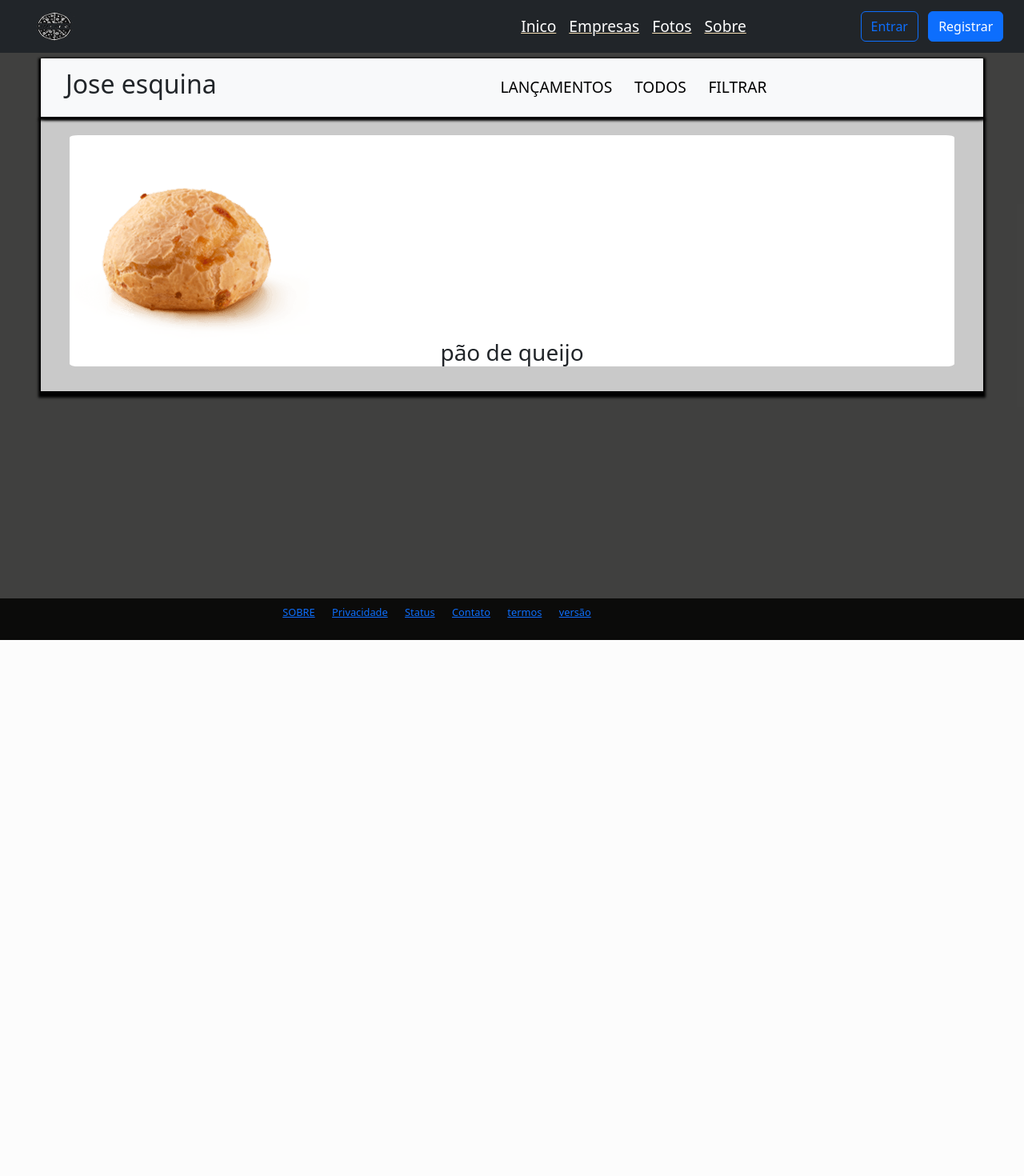
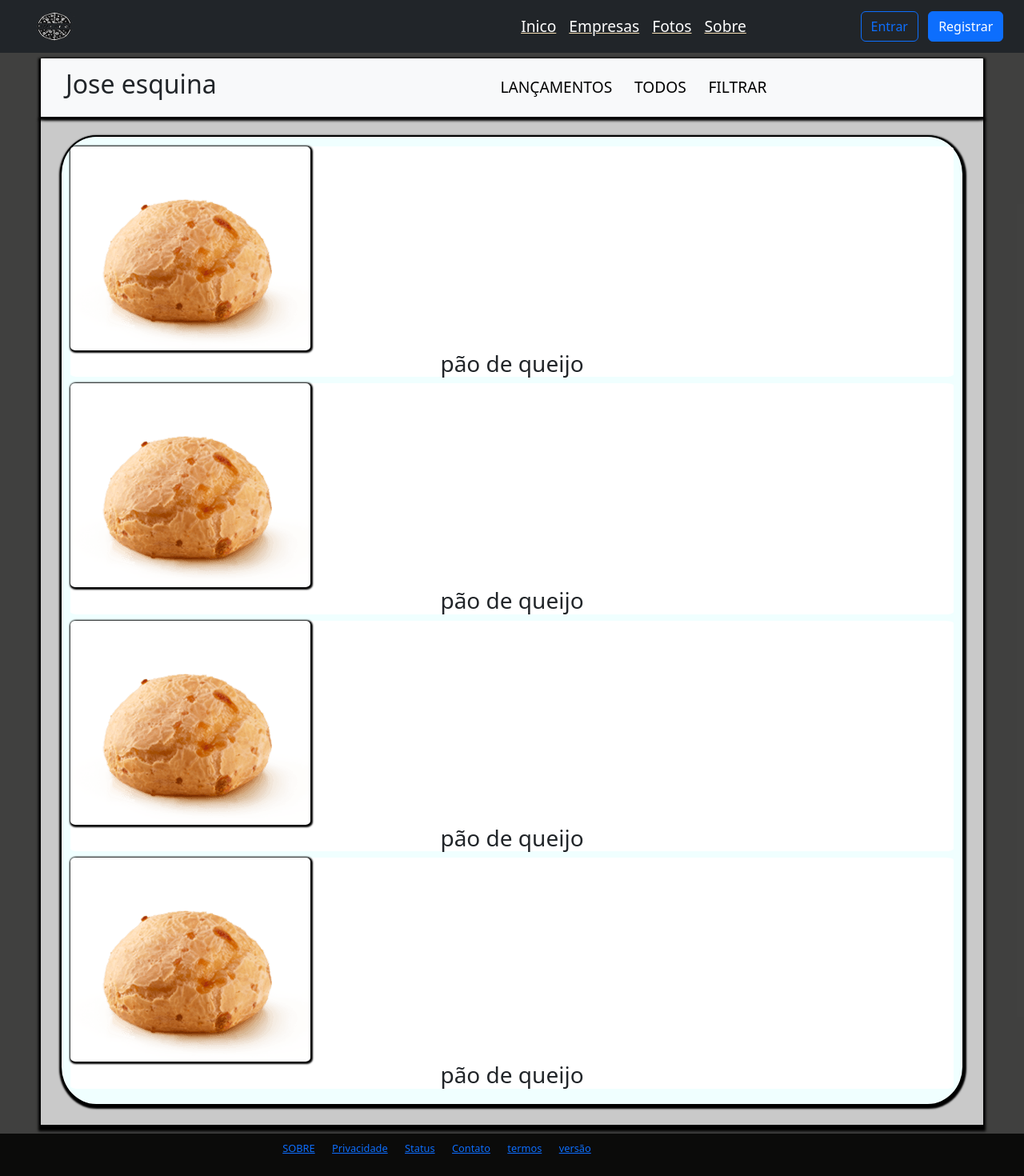
Before and after one commit to xKuth/Projeto_padaria-django, a Django app: page /interprise/interprise in a window 1280 px wide. Shown: the whole page at 80% size. Before the commit the page ends 800 px from the top, so only its background shows below. Run offline with Django 5.2, Linux system fonts and the light colour scheme; some libraries are stand-ins or nearby versions.

Commit message:
div on interprise products add with route img

```diff
--- a/interprises/templates/html/interprise_page.html
+++ b/interprises/templates/html/interprise_page.html
@@ -25,8 +25,11 @@
             </div>
         </nav>
         <section class="section_enterprise">
-            <div class="container">
-                <div class="itens-img"><img src="{% static '/imgs/test_img_inter.png' %}" alt=""><br><h3>pão de queijo</h3></div>
+            <div class="content_enterprise_photos">
+                <div class="itens-img"><img src="{% static '/imgs/test_img_inter.png' %}" alt="" class="enterprise_img"><br><h3>pão de queijo</h3></div>
+                <div class="itens-img"><img src="{% static '/imgs/test_img_inter.png' %}" alt="" class="enterprise_img"><br><h3>pão de queijo</h3></div>
+                <div class="itens-img"><img src="{% static '/imgs/test_img_inter.png' %}" alt="" class="enterprise_img"><br><h3>pão de queijo</h3></div>
+                <div class="itens-img"><img src="{% static '/imgs/test_img_inter.png' %}" alt="" class="enterprise_img"><br><h3>pão de queijo</h3></div>
             </div>
         </section>
     </main>
```
